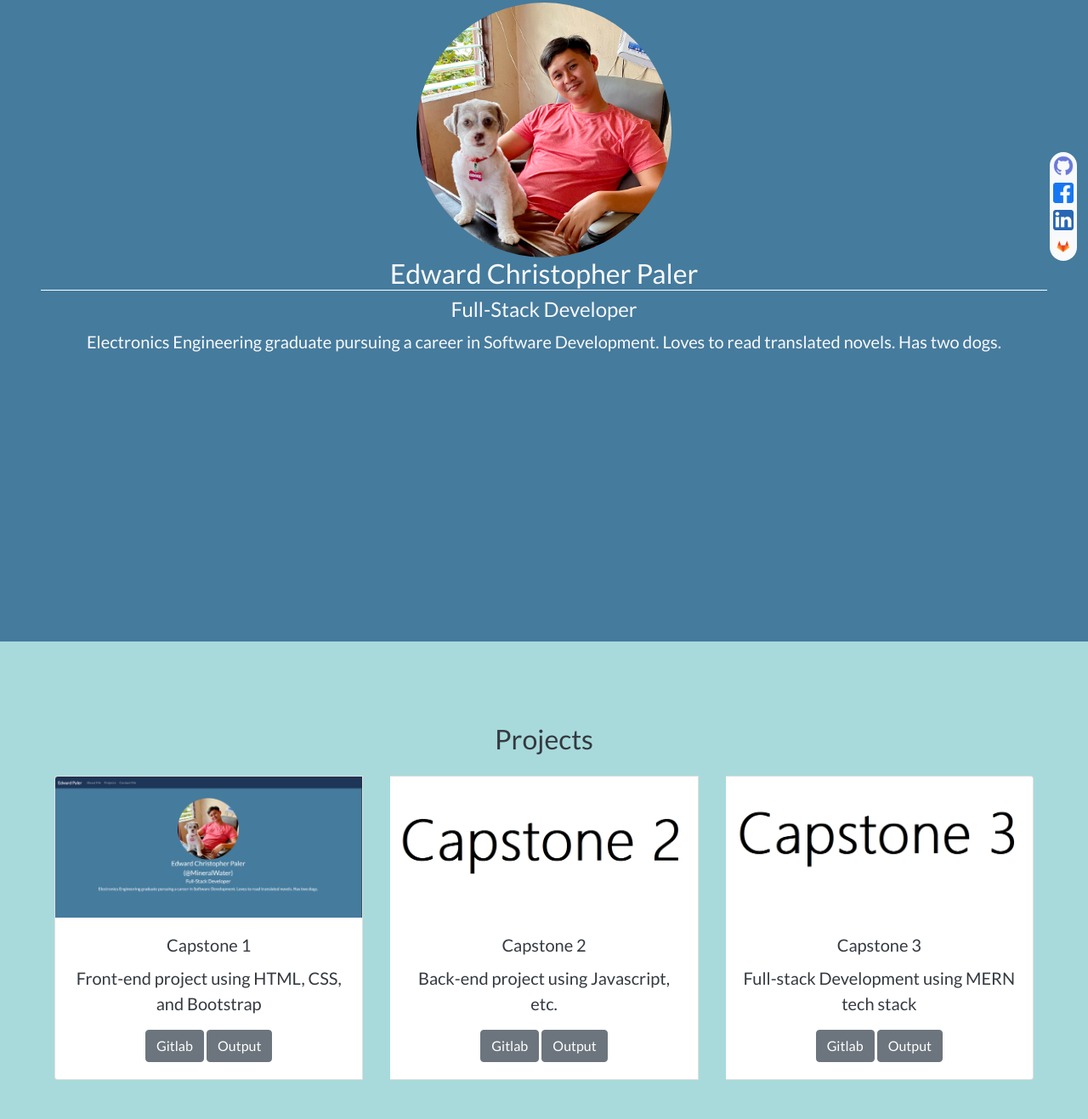
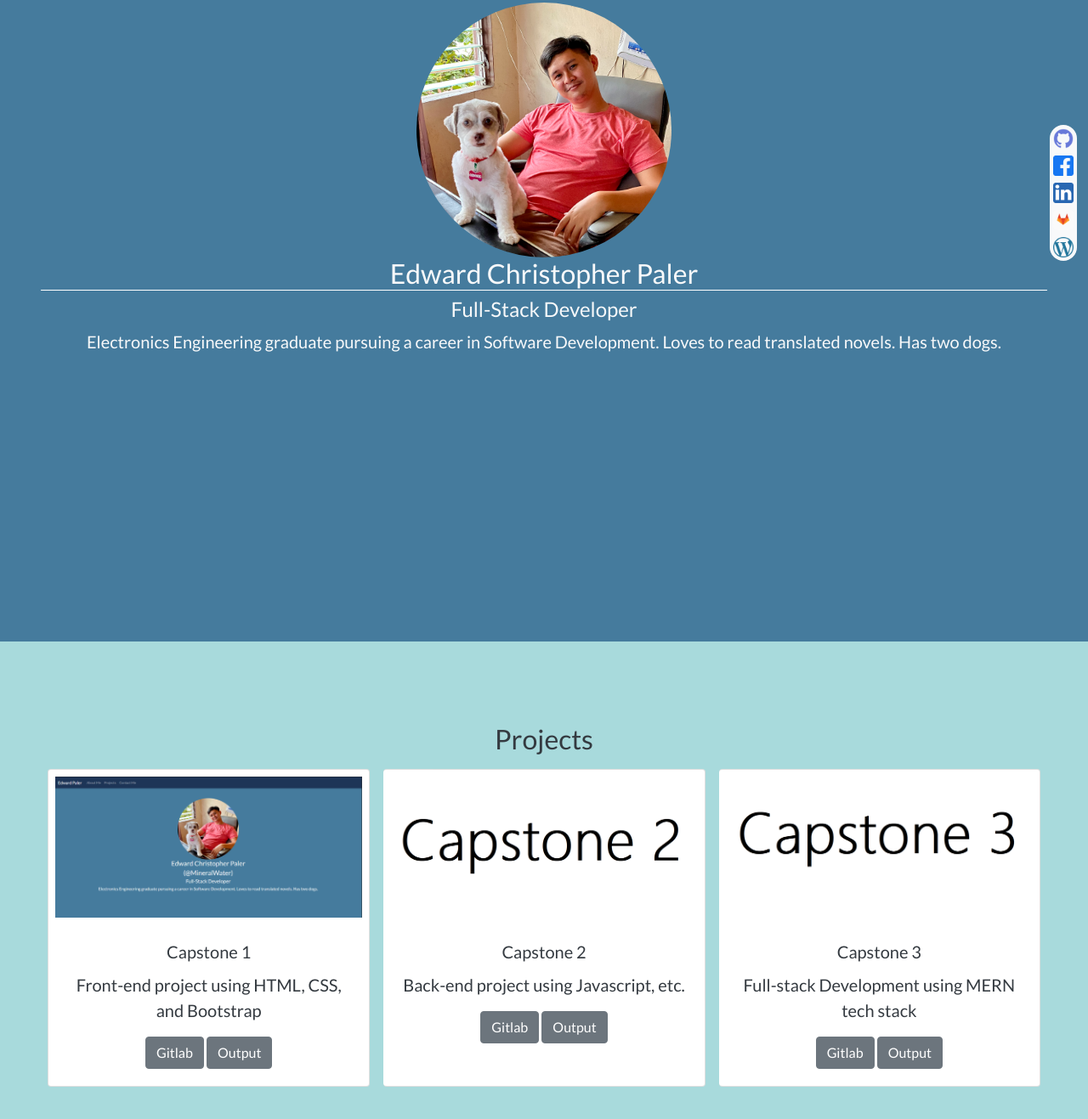
Before and after one commit to MineralWater321/MineralWater321.github.io, a plain HTML site: page index.html in a window 1280 px wide. Shown: the part 93-1410 px from the top of the page at 85% size. Drawn offline with nearby package versions, Linux system fonts and the light colour scheme.

Commit message:
Add final touches

```diff
--- a/index.html
+++ b/index.html
@@ -58,7 +58,12 @@
 	      alt="Github"
 	      class="socicon p-1"
       /></a>
-
+      <a href="https://lightningfastbullshit.com/" target="_blank"
+        ><img
+          src="./images/icons/wordpress-icon.png"
+	      alt="Wordpress"
+	      class="socicon p-1"
+      /></a>
      </div>
 
 	<!-- About Me Section Start-->
@@ -77,8 +82,8 @@
 		<div class="p-5"  >
 			<h2>Projects</h2>
 			<div class="card-group">
-			  <div class="card m-3">
-			    <img src="./images/capstone-1.png" class="card-img-top" alt="capstone 1">
+			  <div class="card m-2 rounded">
+			    <img src="./images/capstone-1.png" class="card-img-top p-2" alt="capstone 1">
 			    <div class="card-body">
 			      <h5 class="card-title">Capstone 1</h5>
 			      <p class="card-text">Front-end project using HTML, CSS, and Bootstrap</p>
@@ -86,8 +91,8 @@
 			      <button type="button" class="btn btn-secondary">Output</button>
 			    </div>
 			  </div>
-			  <div class="card m-3">
-			    <img src="./images/capstone-2.png" class="card-img-top" alt="capstone 2">
+			  <div class="card m-2 rounded">
+			    <img src="./images/capstone-2.png" class="card-img-top p-2" alt="capstone 2">
 			    <div class="card-body">
 			      <h5 class="card-title">Capstone 2</h5>
 			      <p class="card-text">Back-end project using Javascript, etc.</p>
@@ -95,8 +100,8 @@
 			      <button type="button" class="btn btn-secondary">Output</button>
 			    </div>
 			  </div>
-			  <div class="card m-3">
-			    <img src="./images/capstone-3.png" class="card-img-top" alt="capstone 3">
+			  <div class="card m-2 rounded">
+			    <img src="./images/capstone-3.png" class="card-img-top p-2" alt="capstone 3">
 			    <div class="card-body">
 			      <h5 class="card-title">Capstone 3</h5>
 			      <p class="card-text">Full-stack Development using MERN tech stack</p>
```
Also changed, not shown: images/icons/wordpress-icon.png (added).
